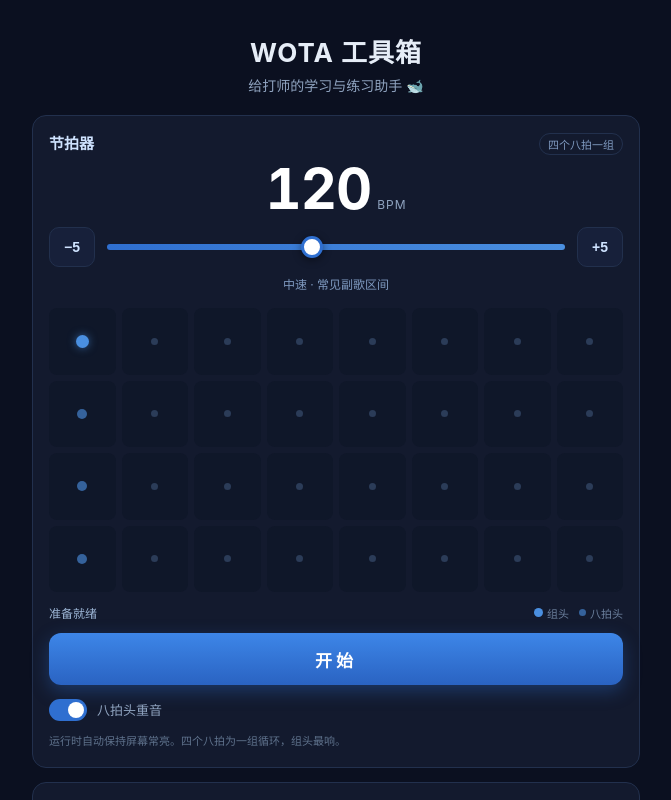
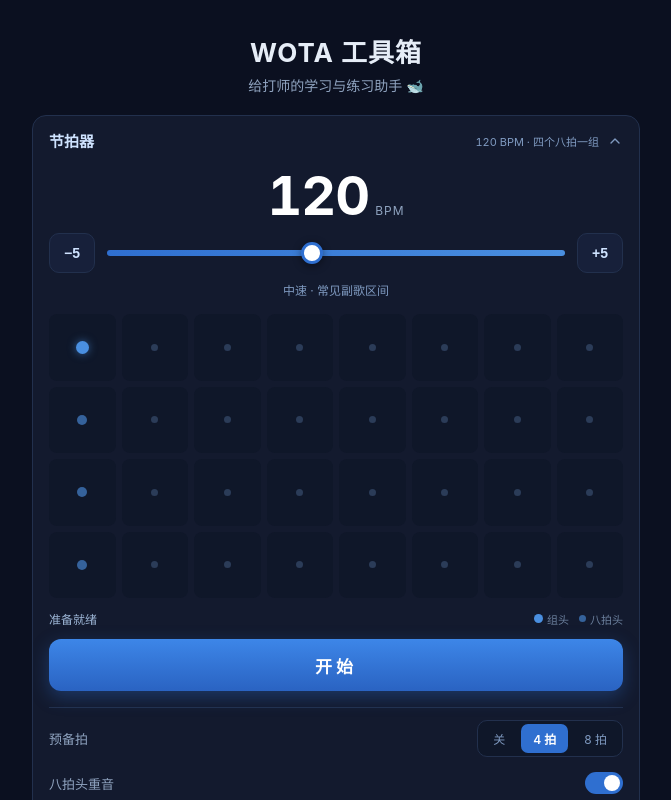
Before and after one commit to Shimatu373/WotaBox, a Vue app: page / in a window 1280 px wide. Shown: the top 800 px of the page, without its empty margins (304-975 px from the left). Built offline with nearby package versions, Linux system fonts and the light colour scheme.

Commit message:
feat: 预备拍 + 面板折叠
- 预备拍支持 关/4拍/8拍，用 660Hz 低音倒数，负数拍索引实现
- 预备阶段网格变暗 + 大号数字倒数动画
- CollapsibleCard 通用折叠容器，状态持久化到 localStorage
- 折叠后标题栏仍显示 BPM 与运行状态

```diff
--- /dev/null
+++ b/src/components/CollapsibleCard.vue
@@ -0,0 +1,139 @@
+<script setup>
+import { ref, watch } from 'vue'
+
+const props = defineProps({
+  id: { type: String, required: true },
+  title: { type: String, required: true },
+  summary: { type: String, default: '' },
+  defaultOpen: { type: Boolean, default: true },
+})
+
+const storageKey = 'wota:panel:' + props.id
+
+function readStored() {
+  try {
+    const raw = localStorage.getItem(storageKey)
+    if (raw === '1') return true
+    if (raw === '0') return false
+  } catch {
+    /* localStorage 不可用（隐私模式等），忽略 */
+  }
+  return null
+}
+
+const stored = readStored()
+const open = ref(stored === null ? props.defaultOpen : stored)
+
+watch(open, (v) => {
+  try {
+    localStorage.setItem(storageKey, v ? '1' : '0')
+  } catch {
+    /* 忽略 */
+  }
+})
+
+function toggle() {
+  open.value = !open.value
+}
+</script>
+
+<template>
+  <section class="card panel" :class="{ open }">
+    <button class="head" type="button" :aria-expanded="open" @click="toggle">
+      <span class="title">{{ title }}</span>
+      <span class="head-right">
+        <span v-if="summary" class="summary">{{ summary }}</span>
+        <svg class="chevron" viewBox="0 0 24 24" width="16" height="16" aria-hidden="true">
+          <path
+            d="M6 9l6 6 6-6"
+            fill="none"
+            stroke="currentColor"
+            stroke-width="2"
+            stroke-linecap="round"
+            stroke-linejoin="round"
+          />
+        </svg>
+      </span>
+    </button>
+
+    <div class="body">
+      <div class="inner">
+        <div class="content">
+          <slot />
+        </div>
+      </div>
+    </div>
+  </section>
+</template>
+
+<style scoped>
+.panel {
+  padding: 0;
+  overflow: hidden;
+}
+
+.head {
+  display: flex;
+  align-items: center;
+  justify-content: space-between;
+  gap: 10px;
+  width: 100%;
+  padding: 14px 16px;
+  background: transparent;
+  border: 0;
+  color: inherit;
+  font: inherit;
+  text-align: left;
+  cursor: pointer;
+  -webkit-tap-highlight-color: transparent;
+}
+
+.title {
+  font-size: 15px;
+  font-weight: 600;
+  color: #cfe3ff;
+}
+
+.head-right {
+  display: flex;
+  align-items: center;
+  gap: 8px;
+  flex: none;
+}
+
+.summary {
+  font-size: 11px;
+  color: #7f9ac0;
+  font-variant-numeric: tabular-nums;
+  white-space: nowrap;
+}
+
+.chevron {
+  color: #7f9ac0;
+  transition: transform 240ms ease;
+}
+
+.open .chevron {
+  transform: rotate(180deg);
+}
+
+/* 0fr <-> 1fr 实现高度自适应折叠动画，不依赖固定高度 */
+.body {
+  display: grid;
+  grid-template-rows: 0fr;
+  transition: grid-template-rows 260ms cubic-bezier(0.4, 0, 0.2, 1);
+}
+
+.open .body {
+  grid-template-rows: 1fr;
+}
+
+.inner {
+  overflow: hidden;
+  min-height: 0;
+}
+
+.content {
+  padding: 0 16px 16px;
+}
+</style>
--- a/src/components/MetronomePanel.vue
+++ b/src/components/MetronomePanel.vue
@@ -1,17 +1,29 @@
 <script setup>
 import { computed, watch } from 'vue'
+import CollapsibleCard from './CollapsibleCard.vue'
 import { useMetronome } from '../composables/useMetronome.js'
 
-const { bpm, isRunning, beatIndex, accentEnabled, toggle } = useMetronome({
+const { bpm, countIn, isRunning, beatIndex, accentEnabled, toggle } = useMetronome({
   bpm: 120,
+  countIn: 4,
 })
 
 const MIN_BPM = 40
 const MAX_BPM = 220
 
+const countInOptions = [
+  { value: 0, label: '关' },
+  { value: 4, label: '4 拍' },
+  { value: 8, label: '8 拍' },
+]
+
 function nudge(delta) {
   const next = Number(bpm.value) + delta
   bpm.value = Math.min(MAX_BPM, Math.max(MIN_BPM, Math.round(next)))
+}
+
+function setCountIn(value) {
+  countIn.value = value
 }
 
 // 挡住手动输入 / 拖动越界的情况
@@ -25,8 +37,14 @@ watch(bpm, (v) => {
   if (clamped !== n) bpm.value = clamped
 })
 
-// 当前处于 32 拍循环里的第几拍；未运行时为 -1（不高亮）
-const groupPos = computed(() => (isRunning.value ? beatIndex.value % 32 : -1))
+// 预备拍阶段 beatIndex 为负数
+const isCountingIn = computed(() => isRunning.value && beatIndex.value < 0)
+const countInLeft = computed(() => (beatIndex.value < 0 ? -beatIndex.value : 0))
+
+// 当前处于 32 拍循环里的第几拍；预备拍或未运行时为 -1（不高亮）
+const groupPos = computed(() =>
+  isRunning.value && beatIndex.value >= 0 ? beatIndex.value % 32 : -1
+)
 
 const cells = computed(() =>
   Array.from({ length: 32 }, (_, i) => ({
@@ -39,10 +57,13 @@ const cells = computed(() =>
 
 const statusText = computed(() => {
   if (!isRunning.value) return '准备就绪'
+  if (beatIndex.value < 0) return '预备中'
   const bar = Math.floor((beatIndex.value % 32) / 8) + 1
   const pos = (beatIndex.value % 8) + 1
   return `第 ${bar} 个八拍 · 第 ${pos} 拍`
 })
+
+const summary = computed(() => `${bpm.value} BPM · ${isRunning.value ? '运行中' : '四个八拍一组'}`)
 
 const bpmNote = computed(() => {
   const n = Number(bpm.value)
@@ -54,12 +75,7 @@ const bpmNote = computed(() => {
 </script>
 
 <template>
-  <section class="card metro">
-    <header class="head">
-      <h2>节拍器</h2>
-      <span class="mode">四个八拍一组</span>
-    </header>
-
+  <CollapsibleCard id="metronome" title="节拍器" :summary="summary">
     <div class="readout">
       <span class="bpm-value">{{ bpm }}</span>
       <span class="bpm-unit">BPM</span>
@@ -79,7 +95,8 @@ const bpmNote = computed(() => {
     </div>
     <p class="bpm-note">{{ bpmNote }}</p>
 
-    <div class="grid" :class="{ running: isRunning }">
+    <div class="grid-wrap">
+      <div class="grid" :class="{ dimmed: isCountingIn }">
         <div
           v-for="c in cells"
           :key="c.i"
@@ -94,8 +111,13 @@ const bpmNote = computed(() => {
         </div>
       </div>
 
+      <Transition name="pop" mode="out-in">
+        <div v-if="isCountingIn" :key="countInLeft" class="countin-num">{{ countInLeft }}</div>
+      </Transition>
+    </div>
+
     <div class="status">
-      <span class="status-text">{{ statusText }}</span>
+      <span class="status-text" :class="{ counting: isCountingIn }">{{ statusText }}</span>
       <span class="legend">
         <i class="lg lg-group" />组头
         <i class="lg lg-bar" />八拍头
@@ -106,48 +128,49 @@ const bpmNote = computed(() => {
       {{ isRunning ? '停止' : '开始' }}
     </button>
 
+    <div class="options">
+      <div class="row">
+        <span class="row-label">预备拍</span>
+        <div class="seg">
+          <button
+            v-for="opt in countInOptions"
+            :key="opt.value"
+            class="seg-btn"
+            :class="{ on: countIn === opt.value }"
+            type="button"
+            @click="setCountIn(opt.value)"
+          >
+            {{ opt.label }}
+          </button>
+        </div>
+      </div>
+
+      <div class="row">
+        <span class="row-label">八拍头重音</span>
         <label class="switch">
           <input v-model="accentEnabled" type="checkbox" />
           <span class="track"><span class="thumb" /></span>
-      <span class="switch-label">八拍头重音</span>
         </label>
+      </div>
+    </div>
 
-    <p class="hint">运行时自动保持屏幕常亮。四个八拍为一组循环，组头最响。</p>
-  </section>
+    <p class="hint">
+      预备拍会用低音先数几拍，数完立刻进入正式循环；8 拍正好一个八拍，更贴近实际练习习惯。运行时自动保持屏幕常亮。
+    </p>
+  </CollapsibleCard>
 </template>
 
 <style scoped>
-.head {
-  display: flex;
-  align-items: baseline;
-  justify-content: space-between;
-  gap: 8px;
-  margin-bottom: 4px;
-}
-
-.head h2 {
-  margin: 0;
-}
-
-.mode {
-  font-size: 11px;
-  color: #7f9ac0;
-  border: 1px solid var(--line);
-  border-radius: 999px;
-  padding: 2px 8px;
-  white-space: nowrap;
-}
-
 .readout {
   display: flex;
   align-items: baseline;
   justify-content: center;
   gap: 6px;
-  margin: 6px 0 10px;
+  margin: 4px 0 10px;
 }
 
 .bpm-value {
-  font-size: 56px;
+  font-size: 54px;
   font-weight: 700;
   line-height: 1;
   letter-spacing: -1px;
@@ -221,11 +244,20 @@ const bpmNote = computed(() => {
   text-align: center;
 }
 
+.grid-wrap {
+  position: relative;
+  margin: 16px 0 12px;
+}
+
 .grid {
   display: grid;
   grid-template-columns: repeat(8, 1fr);
   gap: 6px;
-  margin: 16px 0 12px;
+  transition: opacity 200ms ease;
+}
+
+.grid.dimmed {
+  opacity: 0.35;
 }
 
 .cell {
@@ -270,6 +302,35 @@ const bpmNote = computed(() => {
   box-shadow: 0 0 14px rgba(120, 200, 255, 0.95);
 }
 
+.countin-num {
+  position: absolute;
+  inset: 0;
+  display: flex;
+  align-items: center;
+  justify-content: center;
+  font-size: 64px;
+  font-weight: 700;
+  color: rgba(160, 220, 255, 0.92);
+  text-shadow: 0 0 26px rgba(80, 170, 255, 0.85);
+  pointer-events: none;
+  font-variant-numeric: tabular-nums;
+}
+
+.pop-enter-active,
+.pop-leave-active {
+  transition: opacity 110ms ease, transform 110ms ease;
+}
+
+.pop-enter-from {
+  opacity: 0;
+  transform: scale(0.72);
+}
+
+.pop-leave-to {
+  opacity: 0;
+  transform: scale(1.28);
+}
+
 .status {
   display: flex;
   align-items: center;
@@ -282,6 +343,11 @@ const bpmNote = computed(() => {
 .status-text {
   color: #9db6d6;
   font-variant-numeric: tabular-nums;
+  transition: color 160ms ease;
+}
+
+.status-text.counting {
+  color: #7fd0ff;
 }
 
 .legend {
@@ -335,13 +401,59 @@ const bpmNote = computed(() => {
   box-shadow: 0 6px 18px rgba(217, 83, 79, 0.3);
 }
 
+.options {
+  margin-top: 16px;
+  border-top: 1px solid var(--line);
+  padding-top: 12px;
+}
+
+.row {
+  display: flex;
+  align-items: center;
+  justify-content: space-between;
+  gap: 12px;
+  min-height: 36px;
+}
+
+.row + .row {
+  margin-top: 8px;
+}
+
+.row-label {
+  font-size: 13px;
+  color: var(--muted);
+}
+
+.seg {
+  display: flex;
+  gap: 4px;
+  padding: 3px;
+  border-radius: 10px;
+  background: #0f1729;
+  border: 1px solid var(--line);
+}
+
+.seg-btn {
+  border: 0;
+  background: transparent;
+  color: #7f9ac0;
+  font-size: 12px;
+  padding: 6px 12px;
+  border-radius: 7px;
+  cursor: pointer;
+  transition: background 140ms ease, color 140ms ease;
+  font-family: inherit;
+}
+
+.seg-btn.on {
+  background: #2f6fd0;
+  color: #fff;
+  font-weight: 600;
+}
+
 .switch {
   display: flex;
   align-items: center;
-  gap: 10px;
-  margin-top: 14px;
-  font-size: 13px;
-  color: var(--muted);
   cursor: pointer;
   user-select: none;
 }
@@ -383,10 +495,6 @@ const bpmNote = computed(() => {
   background: #fff;
 }
 
-.switch-label {
-  line-height: 1;
-}
-
 .hint {
   margin: 12px 0 0;
   font-size: 11px;
--- a/src/composables/useMetronome.js
+++ b/src/composables/useMetronome.js
@@ -15,17 +15,19 @@ const LOOKAHEAD_MS = 25 // 调度器心跳（毫秒）
 const SCHEDULE_AHEAD = 0.12 // 提前排程的时间窗（秒）
 const START_OFFSET = 0.08 // 按下开始后，第一拍留给用户的余量（秒）
 
-// 三层音色：组头 > 八拍头 > 普通拍
+// 四层音色：组头 > 八拍头 > 普通拍 > 预备拍
 const CLICK = {
   groupStart: { freq: 1760, gain: 0.5, dur: 0.07 },
   barStart: { freq: 1318, gain: 0.32, dur: 0.055 },
   beat: { freq: 880, gain: 0.16, dur: 0.04 },
+  countIn: { freq: 660, gain: 0.26, dur: 0.05 },
 }
 
-export function useMetronome({ bpm: initialBpm = 120 } = {}) {
+export function useMetronome({ bpm: initialBpm = 120, countIn: initialCountIn = 4 } = {}) {
   const bpm = ref(initialBpm)
+  const countIn = ref(initialCountIn) // 预备拍数量：0 = 关闭
   const isRunning = ref(false)
-  const beatIndex = ref(0) // 从 0 开始的累计拍数
+  const beatIndex = ref(0) // 累计拍数；预备拍阶段为负数（-4..-1）
   const accentEnabled = ref(true) // 是否开启八拍头重音
 
   const ctxRef = shallowRef(null)
@@ -40,6 +42,12 @@ export function useMetronome({ bpm: initialBpm = 120 } = {}) {
     const v = Number(bpm.value)
     if (!Number.isFinite(v) || v <= 0) return 120
     return Math.min(240, Math.max(30, v))
+  }
+
+  function safeCountIn() {
+    const v = Number(countIn.value)
+    if (!Number.isFinite(v) || v <= 0) return 0
+    return Math.min(16, Math.round(v))
   }
 
   function ensureContext() {
@@ -85,6 +93,7 @@ export function useMetronome({ bpm: initialBpm = 120 } = {}) {
 
   /** 判定这一拍属于哪一层 */
   function kindOf(beat) {
+    if (beat < 0) return 'countIn' // 预备拍：低音，不带重音
     const posInBar = beat % 8
     if (posInBar !== 0) return 'beat' // 普通拍
     if (beat % 32 === 0) return 'groupStart' // 四个八拍的第一拍
@@ -151,9 +160,11 @@ export function useMetronome({ bpm: initialBpm = 120 } = {}) {
       }
     }
 
+    const lead = safeCountIn()
+
     queue.length = 0
-    nextBeat = 0
-    beatIndex.value = 0
+    nextBeat = -lead // 预备拍用负数表示：-4, -3, -2, -1
+    beatIndex.value = -lead
     nextNoteTime = ctx.currentTime + START_OFFSET
 
     schedule()
@@ -207,5 +218,5 @@ export function useMetronome({ bpm: initialBpm = 120 } = {}) {
     }
   })
 
-  return { bpm, isRunning, beatIndex, accentEnabled, start, stop, toggle }
+  return { bpm, countIn, isRunning, beatIndex, accentEnabled, start, stop, toggle }
 }
```
Also changed, not shown: src/App.vue (+4 -4 lines), 1 other file (tests, documents, lock files or other folders). Lines whose indentation alone changed are shown as unchanged.
